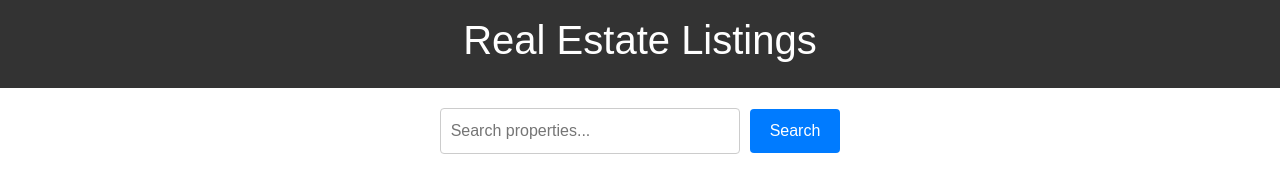
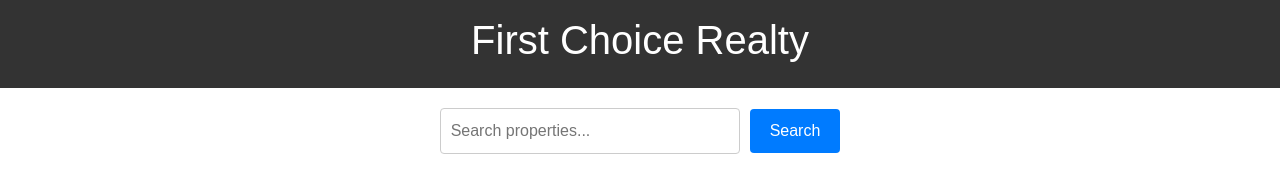
Before and after one commit to Adeayo10/WAM, a plain HTML site: page index.html in a window 1280 px wide. Shown: the top 185 px of the page. Drawn offline with nearby package versions, Linux system fonts and the light colour scheme.

Commit message:
Update header title in index.html to "First Choice Realty"

```diff
--- a/index.html
+++ b/index.html
@@ -17,7 +17,7 @@
 </head>
 <body>
     <header>
-        <h1>Real Estate Listings</h1>
+        <h1>First Choice Realty</h1>
     </header>
     <nav aria-label="Main navigation">
         <!-- Search bar with label for accessibility -->
```
